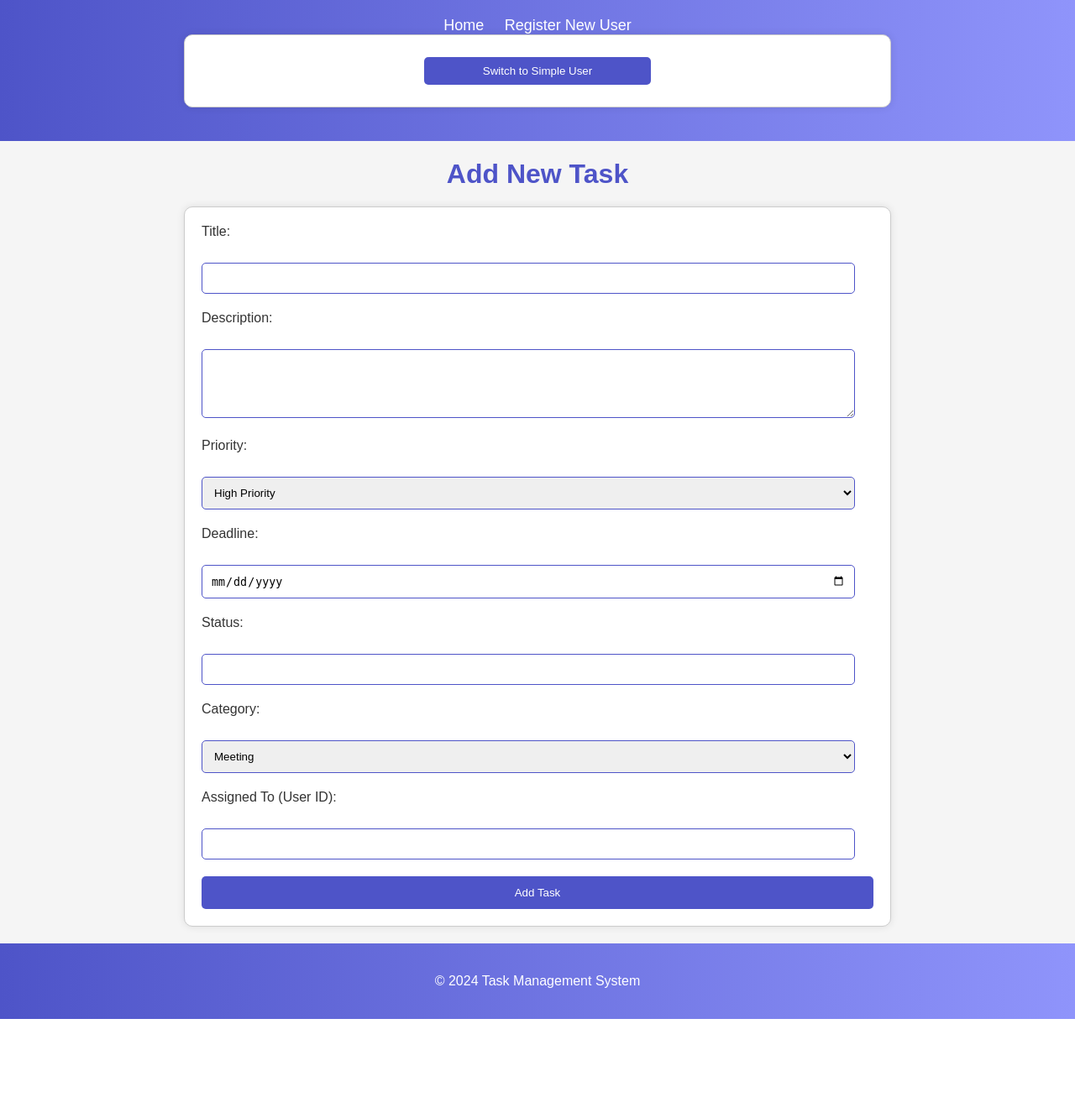
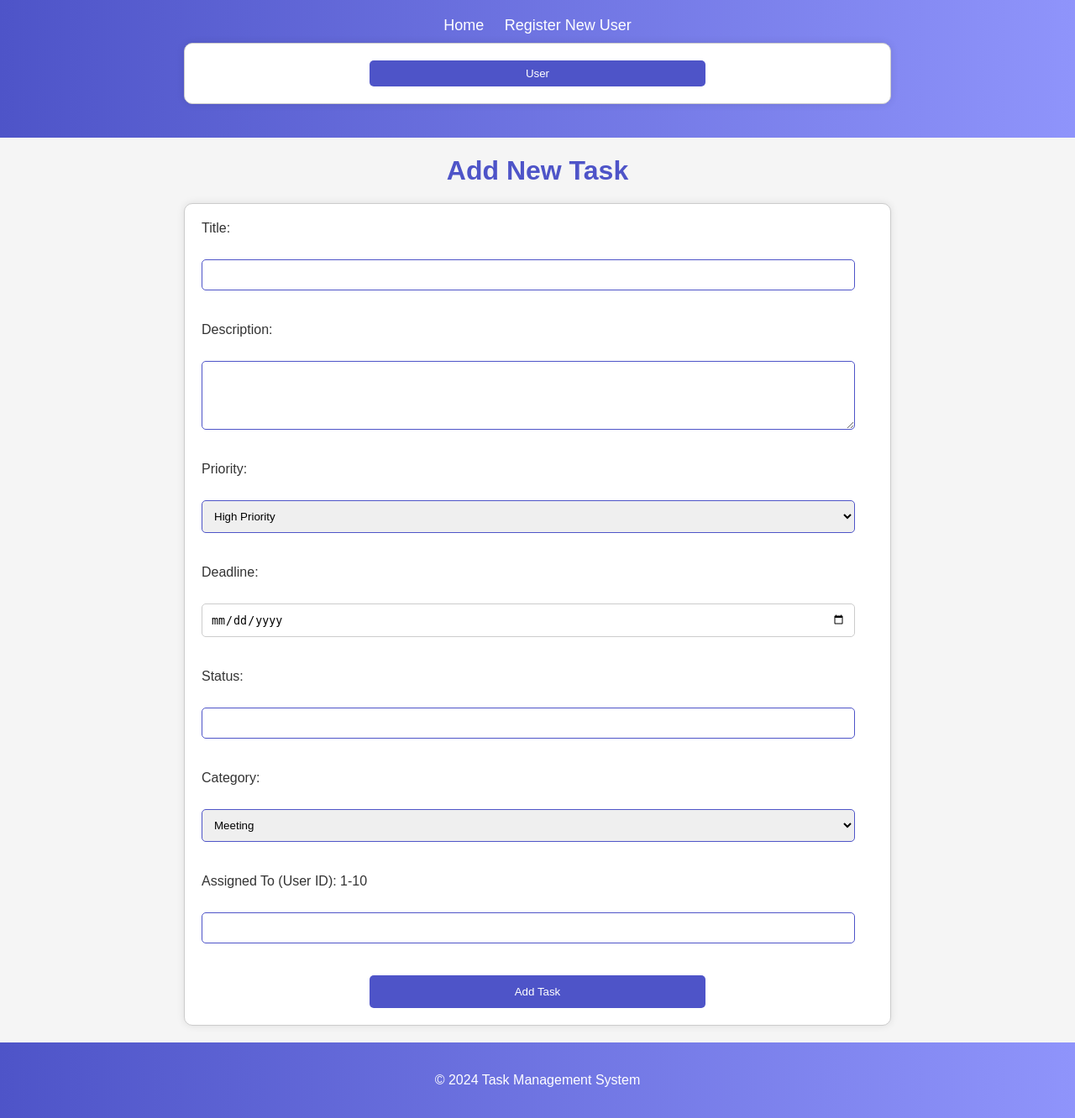
Before and after one commit to Lashman-singh/task_management_system, a PHP site: page /add_task.php in a window 1280 px wide. Shown: the whole page at 84% size. Before the commit the page ends 1214 px from the top, so only its background shows below. Run offline with PHP 8.4, Linux system fonts and the light colour scheme; the visitor is signed in with stand-in values (Sample User, id 1); data comes from the database, SQL or seed files in the repository; some libraries are stand-ins or nearby versions.

Commit message:
Fixed table column for uploading image which was giving error before

```diff
--- a/TMS ERD/TMS_SQL.sql
+++ b/TMS ERD/TMS_SQL.sql
@@ -14,8 +14,10 @@ CREATE TABLE User (
     department VARCHAR(50),
     role VARCHAR(50),
     password VARCHAR(255) NOT NULL,
-    image_filename VARCHAR(255)
+    image_filename VARCHAR(255),
+    image_data LONGBLOB
 );
+
 
 
 -- Categories table
--- a/add_task.css
+++ b/add_task.css
@@ -18,7 +18,6 @@ h1 {
 }
 
 form {
-    align-items: center;
     width: 80%;
     max-width: 800px;
     margin: 0 auto;
@@ -28,6 +27,8 @@ form {
     border: 1px solid #cccccc;
     border-radius: 10px;
     box-shadow: 0 0 10px rgba(0, 0, 0, 0.1);
+    display: flex;
+    flex-direction: column;
 }
 
 label {
@@ -52,13 +53,13 @@ input[type="date"] {
     width: calc(100% - 22px);
     padding: 10px;
     margin-bottom: 20px;
-    border: 1px solid #4e54c8;
+    border: 1px solid #ccc;
     border-radius: 5px;
     box-sizing: border-box;
 }
 
 button[type="submit"] {
-    width: 100%;
+    width: 50%;
     padding: 12px;
     background-color: #4e54c8;
     color: #fff;
@@ -66,6 +67,7 @@ button[type="submit"] {
     border-radius: 5px;
     cursor: pointer;
     transition: background-color 0.3s;
+    align-self: center; /* Center the button */
 }
 
 button[type="submit"]:hover {
@@ -82,6 +84,10 @@ button[type="submit"]:hover {
     text-align: center;
     cursor: pointer;
     transition: background-color 0.3s;
+}
+
+#add_task {
+    text-align: center;
 }
 
 #switch_user:hover {
--- a/add_task.php
+++ b/add_task.php
@@ -89,9 +89,9 @@
                 <option value="<?= $category['category_id']; ?>"><?= $category['category_name']; ?></option>
             <?php endforeach; ?>
         </select><br>
-        <label>Assigned To (User ID):</label><br>
+        <label>Assigned To (User ID): 1-10</label><br>
         <input type="number" name="user_id" required><br>
-        <button type="submit">Add Task</button>
+        <button id="add_task" type="submit">Add Task</button>
     </form>
     <?php include('footer.php'); ?>
 </body>
--- a/authenticate.php
+++ b/authenticate.php
@@ -1,19 +1,19 @@
 <?php
 session_start();
 
+if (!isset($_SESSION['user_type'])) {
+    $_SESSION['user_type'] = 'admin';
+}
+
 define('ADMIN_LOGIN', 'wally');
 define('ADMIN_PASSWORD', 'mypass');
-
-if (!isset($_SESSION['username']) || !isset($_SESSION['user_type'])) {
-    header('Location: login.php');
-    exit();
-}
 
 if ($_SESSION['user_type'] !== 'admin') {
     $restricted_pages = array('add_task.php', 'dashboard.php');
     if (in_array(basename($_SERVER['PHP_SELF']), $restricted_pages)) {
         header('HTTP/1.1 403 Forbidden');
         exit("Forbidden: You don't have permission to access this page.");
+        exit;
     }
 }
 ?>
--- a/edit_task.css
+++ b/edit_task.css
@@ -1,4 +1,3 @@
-/* Global styles */
 body {
     font-family: Arial, sans-serif;
     margin: 0;
@@ -12,7 +11,6 @@ body {
     padding-top: 20px;
 }
 
-/* Main content */
 h1 {
     text-align: center;
     color: #4e54c8;
@@ -60,7 +58,7 @@ input[type="date"] {
 }
 
 button[type="submit"] {
-    width: 48%; /* Adjusted to fit two buttons on one line */
+    width: 48%;
     padding: 12px;
     background-color: #4e54c8;
     color: #fff;
@@ -90,7 +88,6 @@ button[type="submit"]:hover {
     background-color: #8f94fb;
 }
 
-/* Responsive styles */
 @media screen and (max-width: 768px) {
     form {
         width: 90%;
--- a/main.css
+++ b/main.css
@@ -17,7 +17,6 @@ h1 {
     margin-bottom: 20px;
 }
 
-/* Updated styling for the form */
 form {
     display: flex;
     justify-content: space-between;
--- a/nav.php
+++ b/nav.php
@@ -9,6 +9,15 @@
     <?php endif; ?>
 
     <form action="dashboard.php" method="POST" id="switch_form">
-        <input type="submit" id="switch_user" name="switch_user" value="Switch to <?= ($_SESSION['user_type'] === 'admin') ? 'Simple' : 'Admin'; ?> User">
+        <input type="hidden" name="switch_user" value="<?= ($_SESSION['user_type'] === 'admin') ? 'simple' : 'admin'; ?>">
+        <?php if ($_SESSION['user_type'] === 'admin'): ?>
+            <button type="submit">User</button>
+        <?php else: ?>
+            <label for="username">Username:</label>
+            <input type="text" id="username" name="username" required>
+            <label for="password">Password:</label>
+            <input type="password" id="password" name="password" required>
+            <button type="submit">Admin</button>
+        <?php endif; ?>
     </form>
 </nav>
--- a/nav_footer.css
+++ b/nav_footer.css
@@ -15,6 +15,35 @@ nav a:hover {
     text-decoration: underline;
 }
 
+nav form {
+    display: flex;
+    justify-content: center;
+    align-items: center;
+    margin-top: 10px;
+}
+
+nav input[type="text"],
+nav input[type="password"] {
+    padding: 8px;
+    margin: 0 5px;
+    border: 1px solid #ccc;
+    border-radius: 5px;
+}
+
+nav button[type="submit"] {
+    padding: 8px 20px;
+    background-color: #4e54c8;
+    color: #fff;
+    border: none;
+    border-radius: 5px;
+    cursor: pointer;
+    transition: background-color 0.3s;
+}
+
+nav button[type="submit"]:hover {
+    background-color: #8f94fb;
+}
+
 footer {
     background: linear-gradient(to right, #4e54c8, #8f94fb);
     color: #ffffff;
--- a/register_user.css
+++ b/register_user.css
@@ -78,7 +78,7 @@ input[type="file"]:hover {
 
 #switch_user {
     padding: 9px 70px;
-    margin: 6px 180px;
+    margin: 6px 50px;
     background-color: #4e54c8;
     color: #ffffff;
     border: none;
```
Also changed, not shown: dashboard.php (+8 -1 lines), uploads/Screenshot 2023-08-29 105536.png (added), uploads/Screenshot 2024-01-08 211150.png (added).
